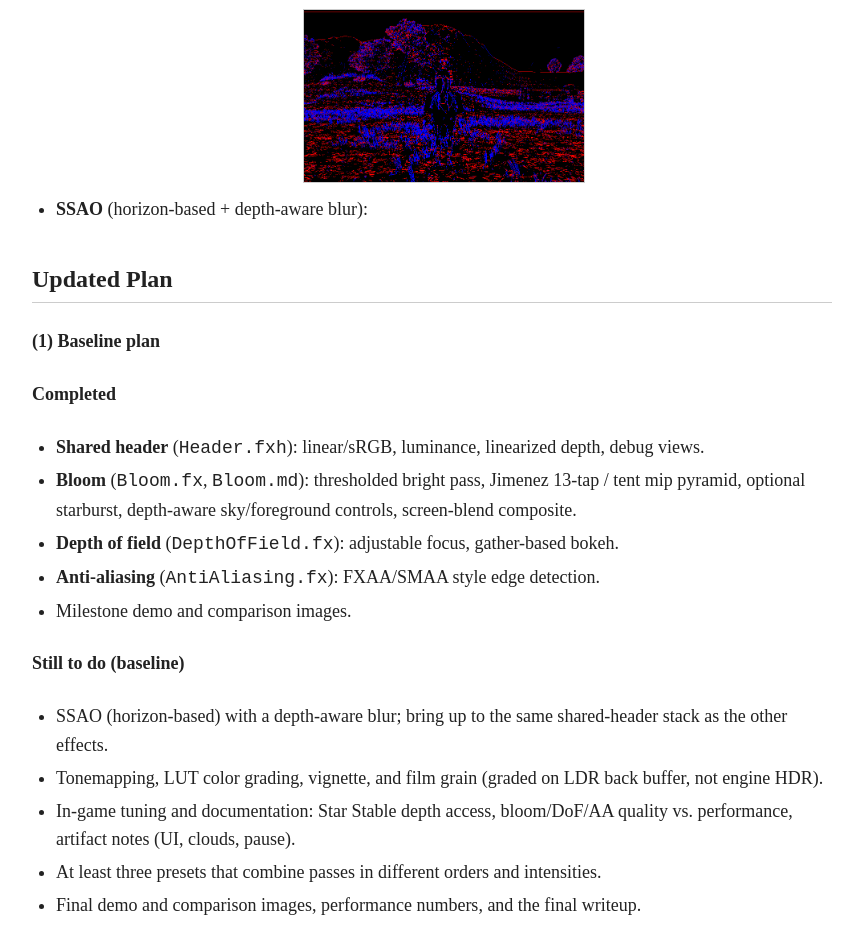
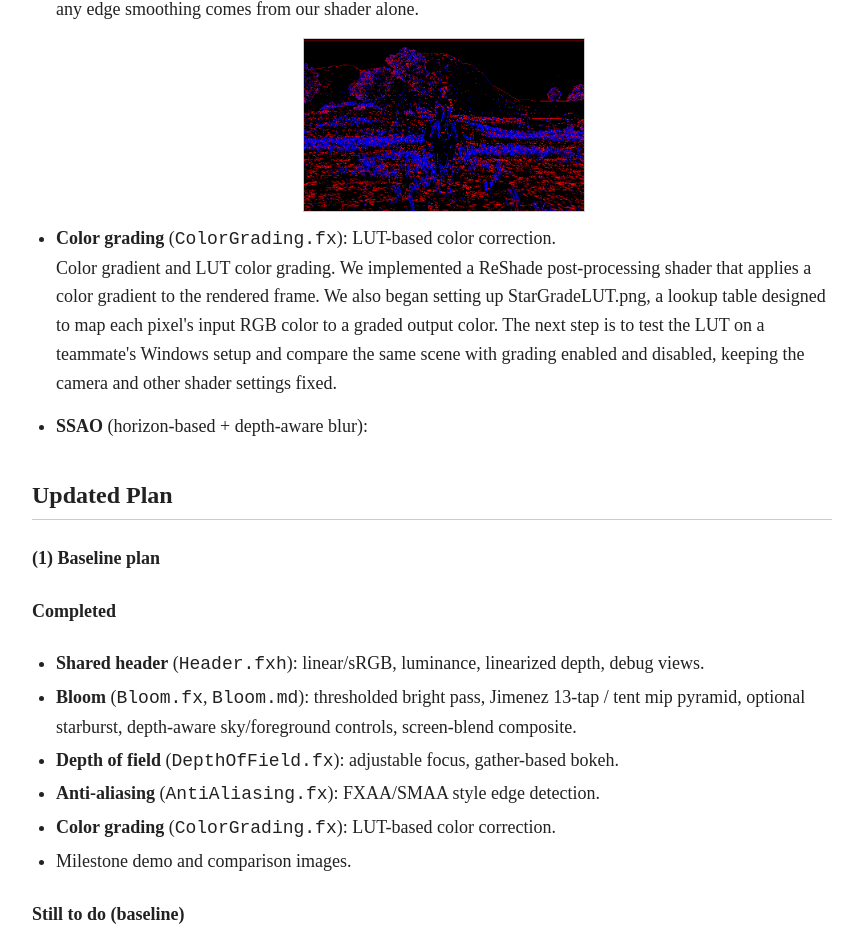
Before and after one commit to paxin1/cs184-final-project, a plain HTML site: page milestone/index.html in a window 1280 px wide. Shown: the part 2693-3625 px from the top of the page, without its empty margins (208-1071 px from the left). Drawn offline with Linux system fonts and the light colour scheme.

Commit message:
color gradient writeup portion done

```diff
--- a/milestone/index.html
+++ b/milestone/index.html
@@ -25,7 +25,7 @@
           depth buffer is available through ReShade, and routed it through our shared <code>Header.fxh</code> as linearized depth
           (<code>SSO::Depth</code>) for effects and debug views. ReShade also only exposes the final rendered image from the game; for Star Stable Online and other testing target, this is a
           <strong>SDR color buffer</strong>. This, along with not being able to access contextually relevant scene information directly from the game like normals and light sources,
-          means we have to tweak our own effects to achieve a more realistic look. Nevertheless, we've implemented shared header and baseline effects from the proposal: Bloom, Depth of Field, and Anti-aliasing.
+          means we have to tweak our own effects to achieve a more realistic look. We’ve implemented the shared shader header and several baseline effects, including bloom, depth of field, anti-aliasing, and a color gradient. We've also started setting up a lookup table for color grading.
         </p>
 
         <h2 id="goals">Milestone Progress</h2>
@@ -116,6 +116,12 @@
             </div>
           </li>
           <li>
+            <strong>Color grading</strong> (<code>ColorGrading.fx</code>): LUT-based color correction.
+            <p>Color gradient and LUT color grading. We implemented a ReShade post-processing shader that applies a color gradient to the rendered frame. We also began setting up StarGradeLUT.png, a lookup table designed to map each pixel's
+            input RGB color to a graded output color. The next step is to test the LUT on a teammate's Windows setup and compare the same scene with grading enabled and disabled,
+            keeping the camera and other shader settings fixed.
+          </li>
+          <li>
             <strong>SSAO</strong> (horizon-based + depth-aware blur):
           </li>
         </ul>
@@ -135,6 +141,7 @@
           </li>
           <li><strong>Depth of field</strong> (<code>DepthOfField.fx</code>): adjustable focus, gather-based bokeh.</li>
           <li><strong>Anti-aliasing</strong> (<code>AntiAliasing.fx</code>): FXAA/SMAA style edge detection.</li>
+          <li><strong>Color grading</strong> (<code>ColorGrading.fx</code>): LUT-based color correction.</li>
           <li>Milestone demo and comparison images.</li>
         </ul>
 
```
